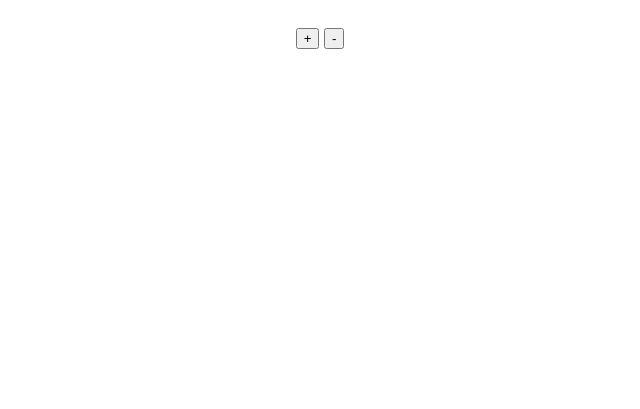
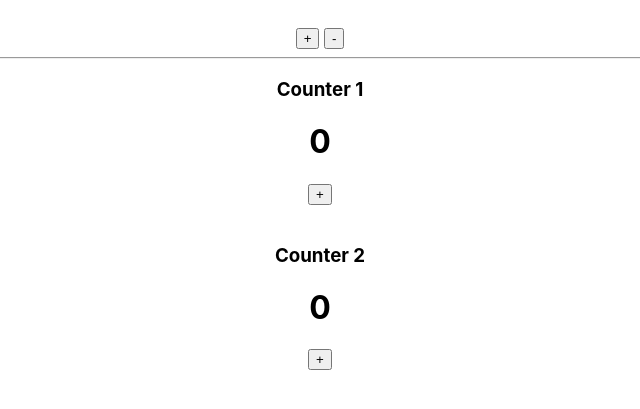
Before and after one commit to reyapr/RCTN_62, a React (Create React App) app in the folder sesi_7/my-app/: page / in a window 1280 px wide. Shown: the part 199-608 px from the top of the page, without its empty margins (320-960 px from the left). Built offline with nearby package versions, Linux system fonts and the light colour scheme; no server answers.

Commit message:
sesi 7 - updating -> should component update on props

```diff
--- a/sesi_7/my-app/src/App.jsx
+++ b/sesi_7/my-app/src/App.jsx
@@ -1,10 +1,31 @@
+import React from 'react';
+
 import './App.css';
 import Counter from './components/Counter';
+import Counter1 from './components/Counter1';
+import Counter2 from './components/Counter2';
 import LearnMounting from './components/LearnMounting';
 import User from './components/User';
 
 
-function App() {
+class App extends React.Component {
+  constructor() {
+    super()
+    this.state = {
+      num1: 0,
+      num2: 0
+    }
+  }
+
+  increment1 = () => {
+      this.setState({ num1: this.state.num1 + 1 })
+  }
+
+  increment2 = () => {
+    this.setState({ num2: this.state.num2 + 1 })
+}
+
+  render() {
     return (
       <div className="App">
         <LearnMounting/>
@@ -12,8 +33,15 @@ function App() {
         <hr />
         <h1>Learn Updating React</h1>
         <Counter/>
+        <hr />
+        <h3>Counter 1</h3>
+        <Counter1 num={this.state.num1} increment={this.increment1}/>
+        <br />
+        <h3>Counter 2</h3>
+        <Counter2 num={this.state.num2} increment={this.increment2}/>
       </div>
     );
   }
+}
 
 export default App;
--- a/sesi_7/my-app/src/components/Counter.jsx
+++ b/sesi_7/my-app/src/components/Counter.jsx
@@ -1,5 +1,4 @@
 import React from 'react';
-import MyButton from './MyButton';
 
 class Counter extends React.Component {
     constructor() {
--- /dev/null
+++ b/sesi_7/my-app/src/components/Counter1.jsx
@@ -0,0 +1,23 @@
+import React from 'react';
+
+class Counter1 extends React.Component {
+    shouldComponentUpdate(nextProps) {
+        if(nextProps.num !== this.props.num) {
+            return true
+        }
+        return false
+    }
+
+    render() {
+        return (
+            <div>
+                <h1>{this.props.num}</h1>
+                <div>
+                    <button onClick={this.props.increment}>+</button>
+                </div>
+            </div>
+        )
+    }
+}
+
+export default Counter1
--- /dev/null
+++ b/sesi_7/my-app/src/components/Counter2.jsx
@@ -0,0 +1,16 @@
+import React from 'react';
+
+class Counter2 extends React.Component {
+    render() {
+        return (
+            <div>
+                <h1>{this.props.num}</h1>
+                <div>
+                    <button onClick={this.props.increment}>+</button>
+                </div>
+            </div>
+        )
+    }
+}
+
+export default Counter2
```
Lines whose indentation alone changed are shown as unchanged.
